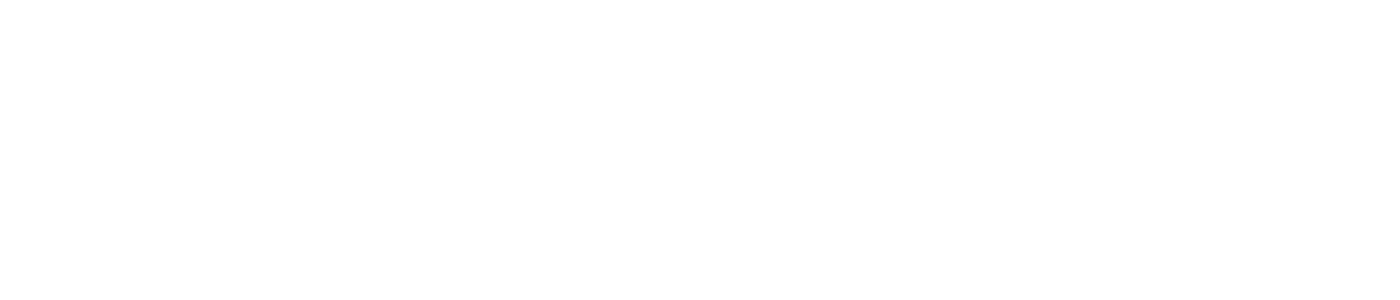
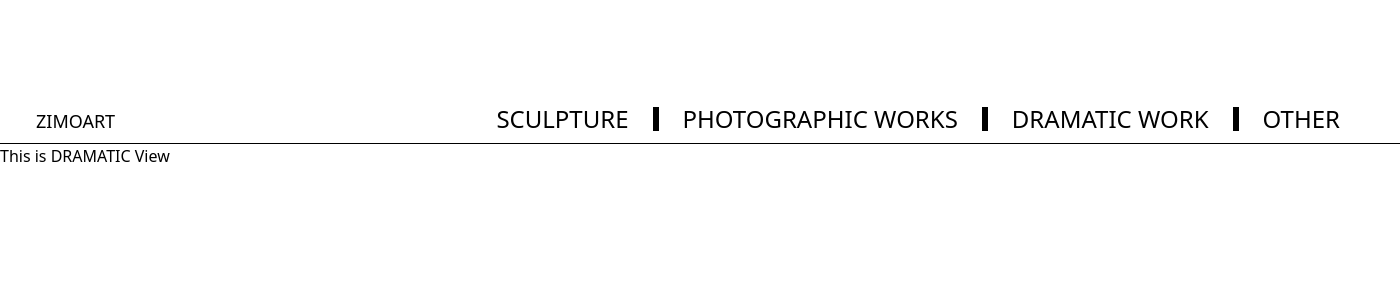
Before and after one commit to ZimoArts/zimoarts.github.io, a Vue app: page /dramatic in a window 1280 px wide. Before the commit this address had no page. Shown: the top 300 px of the page, 1400 px wide, since content can reach past the window. Built offline with nearby package versions, Linux system fonts and the light colour scheme.

Commit message:
feat: add page views

```diff
--- a/src/components/Header.vue
+++ b/src/components/Header.vue
@@ -3,13 +3,13 @@
         <div class="relative w-full mb-2">
             <div class="absolute bottom-0 left-9 text-lg">ZIMOART</div>
             <div class="absolute bottom-0 right-9 text-2xl flex justify-end items-center">
-                <div class="pr-6 h-8">SCULPTURE</div>
+                <router-link to="/sculpture" class="pr-6 h-8 hover:cursor-pointer">SCULPTURE</router-link>
                 <div class="w-1.5 h-6 bg-black mr-6"></div>
-                <div class="pr-6 h-8">PHOTOGRAPHIC WORKS</div>
+                <router-link to="/photography" class="pr-6 h-8 hover:cursor-pointer">PHOTOGRAPHIC WORKS</router-link>
                 <div class="w-1.5 h-6 bg-black mr-6"></div>
-                <div class="pr-6 h-8">DRAMATIC WORK</div>
+                <router-link to="/dramatic" class="pr-6 h-8 hover:cursor-pointer">DRAMATIC WORK</router-link>
                 <div class="w-1.5 h-6 bg-black mr-6"></div>
-                <div class="pr-6 h-8">OTHER</div>
+                <router-link to="/other" class="pr-6 h-8 hover:cursor-pointer">OTHER</router-link>
             </div>
         </div>
     </div>
--- a/src/router/index.js
+++ b/src/router/index.js
@@ -1,6 +1,9 @@
 import { createRouter, createWebHistory } from 'vue-router'
 import HomeView from '../views/HomeView.vue'
 import SculptureView from '../views/SculptureView.vue'
+import Photography from '../views/Photography.vue'
+import Dramatic from '../views/Dramatic.vue'
+import Other from '../views/Other.vue'
 
 const router = createRouter({
     history: createWebHistory(import.meta.env.BASE_URL),
@@ -14,7 +17,22 @@
             path: '/sculpture',
             name: 'sculpture',
             component: SculptureView
-        }
+        },
+        {
+            path: '/photography',
+            name: 'photography',
+            component: Photography
+        },
+        {
+            path: '/dramatic',
+            name: 'dramatic',
+            component: Dramatic
+        },
+        {
+            path: '/other',
+            name: 'other',
+            component: Other
+        },
     ]
 })
 
--- /dev/null
+++ b/src/views/Dramatic.vue
@@ -0,0 +1,11 @@
+<template>
+    <div class="w-full">
+        <Header />
+        This is DRAMATIC View
+
+    </div>
+</template>
+
+<script setup>
+import Header from '../components/Header.vue'
+</script>
--- a/src/views/HomeView.vue
+++ b/src/views/HomeView.vue
@@ -62,11 +62,10 @@
                 </div>
             </div>
         </div>
-        <BottomView class="mt-24" />
+        <Footer class="mt-24" />
     </div>
 </template>
 
 <script setup>
-
-import BottomView from '../components/BottomView.vue'
+import Footer from '../components/Footer.vue'
 </script>
--- /dev/null
+++ b/src/views/Other.vue
@@ -0,0 +1,11 @@
+<template>
+    <div class="w-full">
+        <Header />
+        This is OTHER View
+
+    </div>
+</template>
+
+<script setup>
+import Header from '../components/Header.vue'
+</script>
--- /dev/null
+++ b/src/views/Photography.vue
@@ -0,0 +1,11 @@
+<template>
+    <div class="w-full">
+        <Header />
+        This is PHOTOGRAPHIC View
+
+    </div>
+</template>
+
+<script setup>
+import Header from '../components/Header.vue'
+</script>
```
